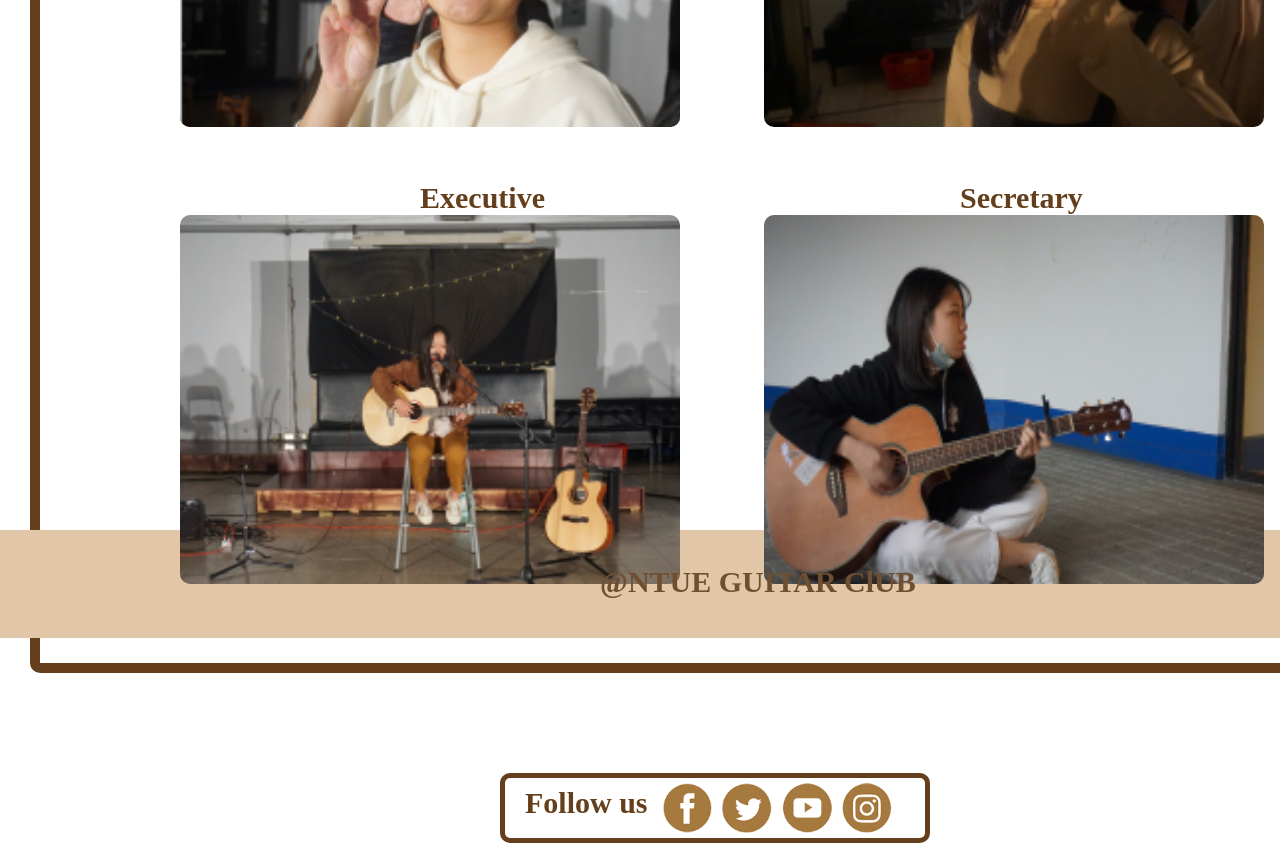
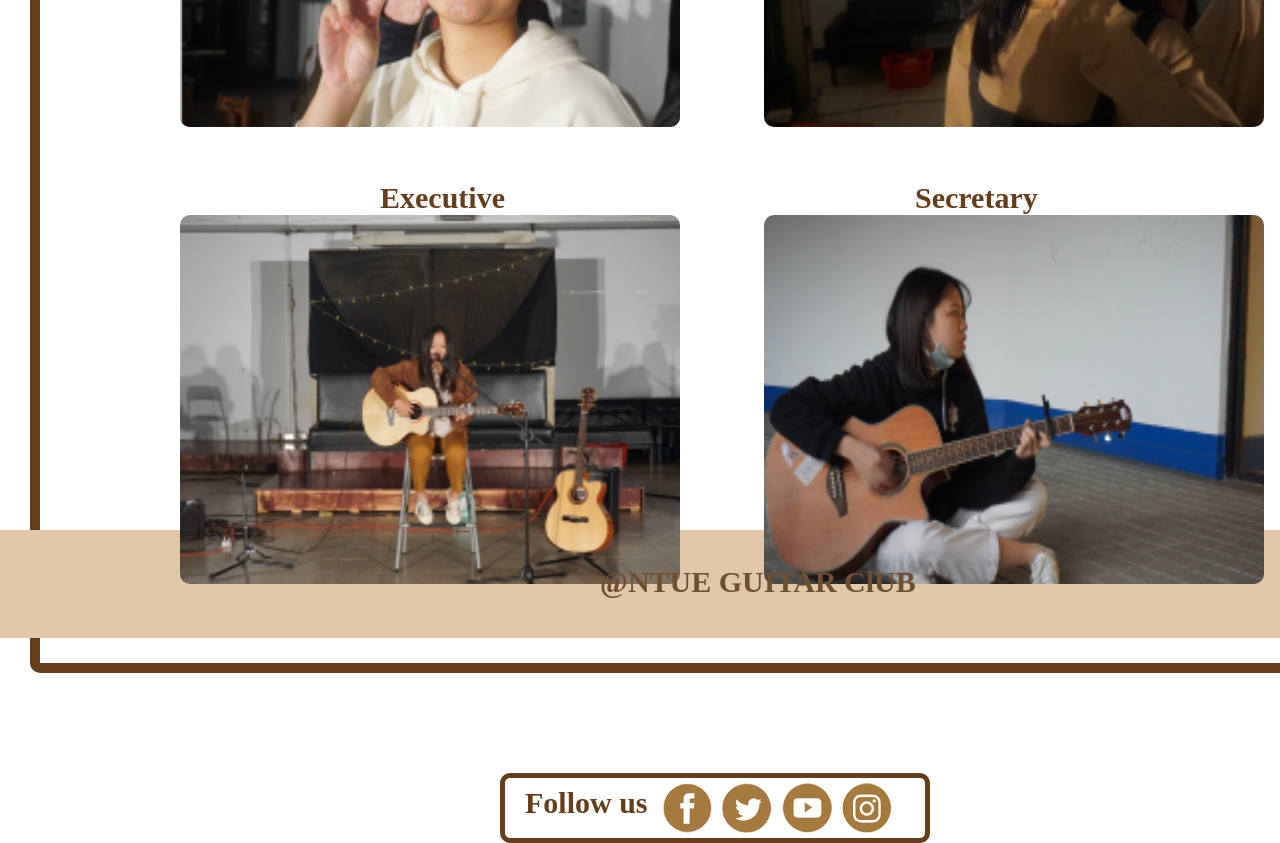
Before and after one commit to 1pei0/guitar_web, a plain HTML site: page index2.html in a window 1280 px wide. Shown: the part 3540-4383 px from the top of the page. Drawn offline with Linux system fonts and the light colour scheme.

Commit message:
Update style2.css

```diff
--- a/css/style2.css
+++ b/css/style2.css
@@ -304,7 +304,7 @@ html{
 }
 .c6{
     width: 300px;
-  padding:50px 400px 0 380px;
+  padding:50px 395px 0 340px;
   margin-right: 0;
     font-weight: bolder;
     font-size:30px;
```
